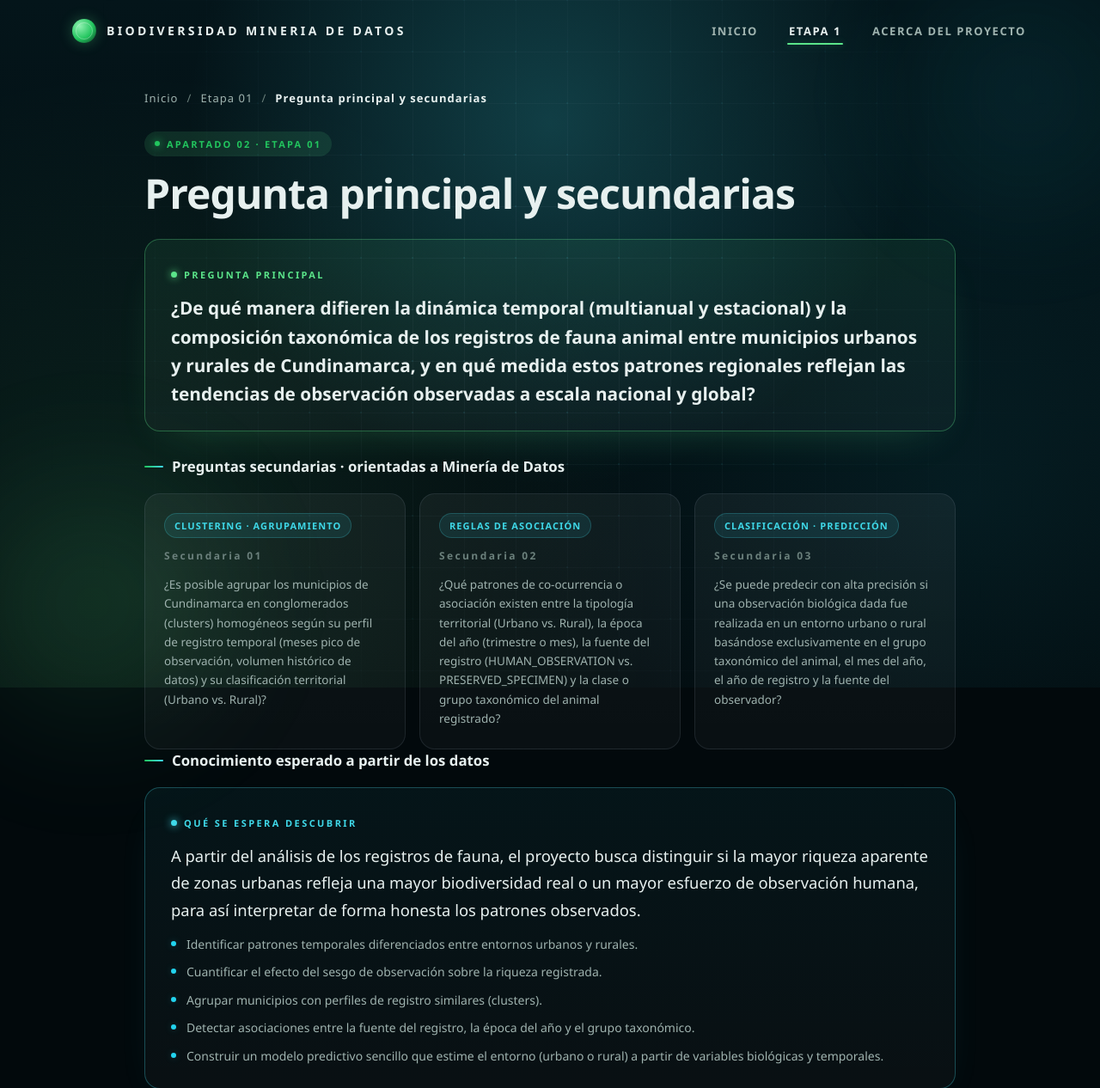
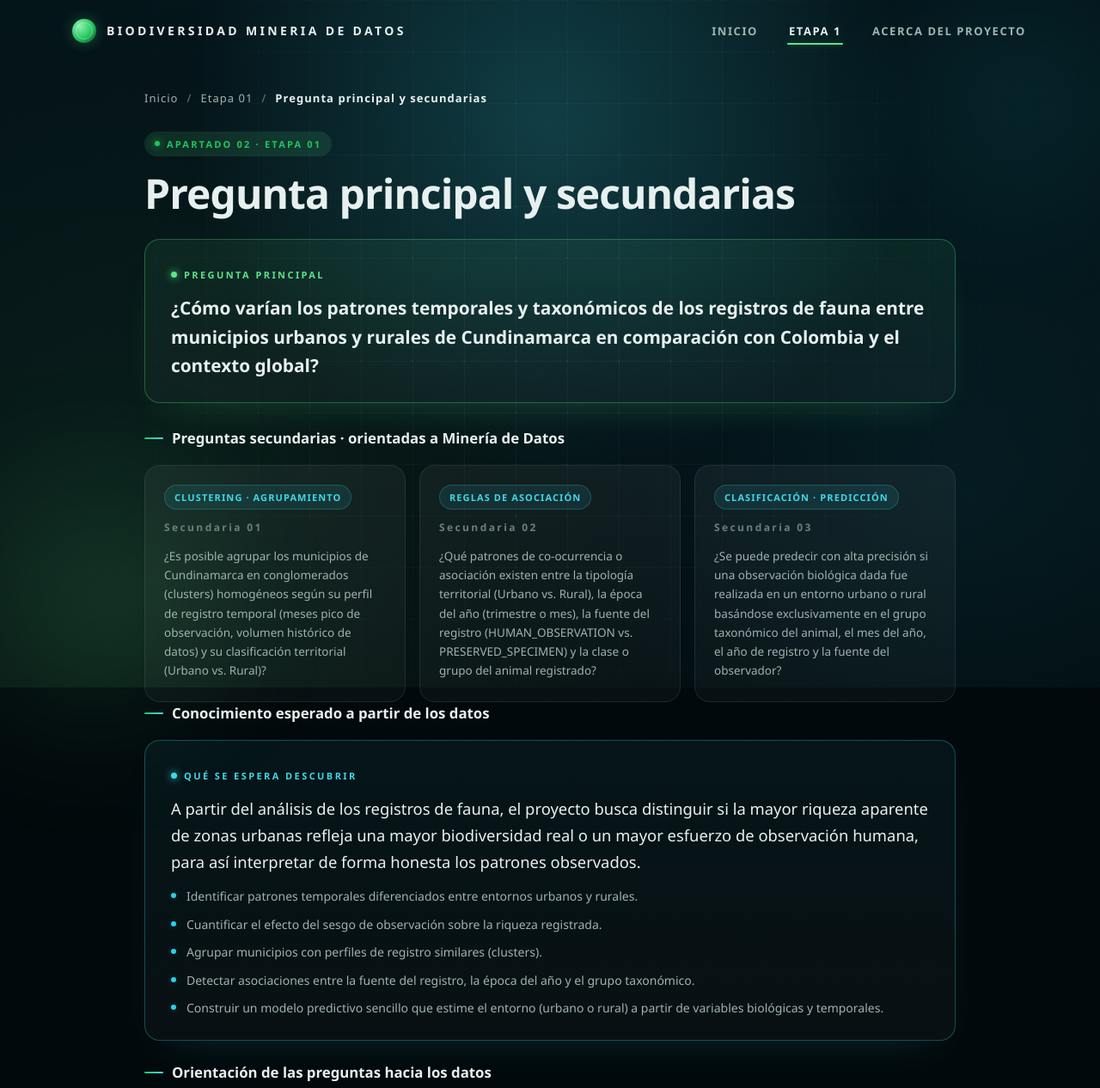
Before and after one commit to oscarmanceraa/MineriaDeDatos, a Flask app: page /etapa-1/preguntas in a window 1280 px wide. Shown: the top 1266 px of the page at 86% size. Run offline with Flask 3, Linux system fonts and the light colour scheme.

Commit message:
simplificacion de pregunta problema

```diff
--- a/templates/etapa1/apartados/fuentes.html
+++ b/templates/etapa1/apartados/fuentes.html
@@ -40,7 +40,7 @@
             </tr>
             <tr>
                 <td><span class="badge badge--regional">Regional</span></td>
-                <td><span class="badge badge--primaria">Primaria</span></td>
+                <td><span class="badge badge--secundaria">Secundaria</span></td>
                 <td><span class="src-name">SIBIO CAR Cundinamarca</span><br>CAR Cundinamarca</td>
                 <td>Regional (jurisdicción CAR)</td>
                 <td>Monitoreos directos</td>
--- a/templates/etapa1/apartados/preguntas.html
+++ b/templates/etapa1/apartados/preguntas.html
@@ -1,10 +1,7 @@
 <div class="question-main">
     <span class="question-main__label">Pregunta principal</span>
     <p class="question-main__text">
-        ¿De qué manera difieren la dinámica temporal (multianual y estacional) y la
-        composición taxonómica de los registros de fauna animal entre municipios
-        urbanos y rurales de Cundinamarca, y en qué medida estos patrones regionales
-        reflejan las tendencias de observación observadas a escala nacional y global?
+        ¿Cómo varían los patrones temporales y taxonómicos de los registros de fauna entre municipios urbanos y rurales de Cundinamarca en comparación con Colombia y el contexto global?
     </p>
 </div>
 
@@ -28,7 +25,7 @@
             ¿Qué patrones de co-ocurrencia o asociación existen entre la tipología
             territorial (Urbano vs. Rural), la época del año (trimestre o mes), la
             fuente del registro (HUMAN_OBSERVATION vs. PRESERVED_SPECIMEN) y la
-            clase o grupo taxonómico del animal registrado?
+            clase o grupo del animal registrado?
         </p>
     </article>
 
```
Also changed, not shown: templates/etapa1/index.html (+0 -8 lines), 1 other file.
